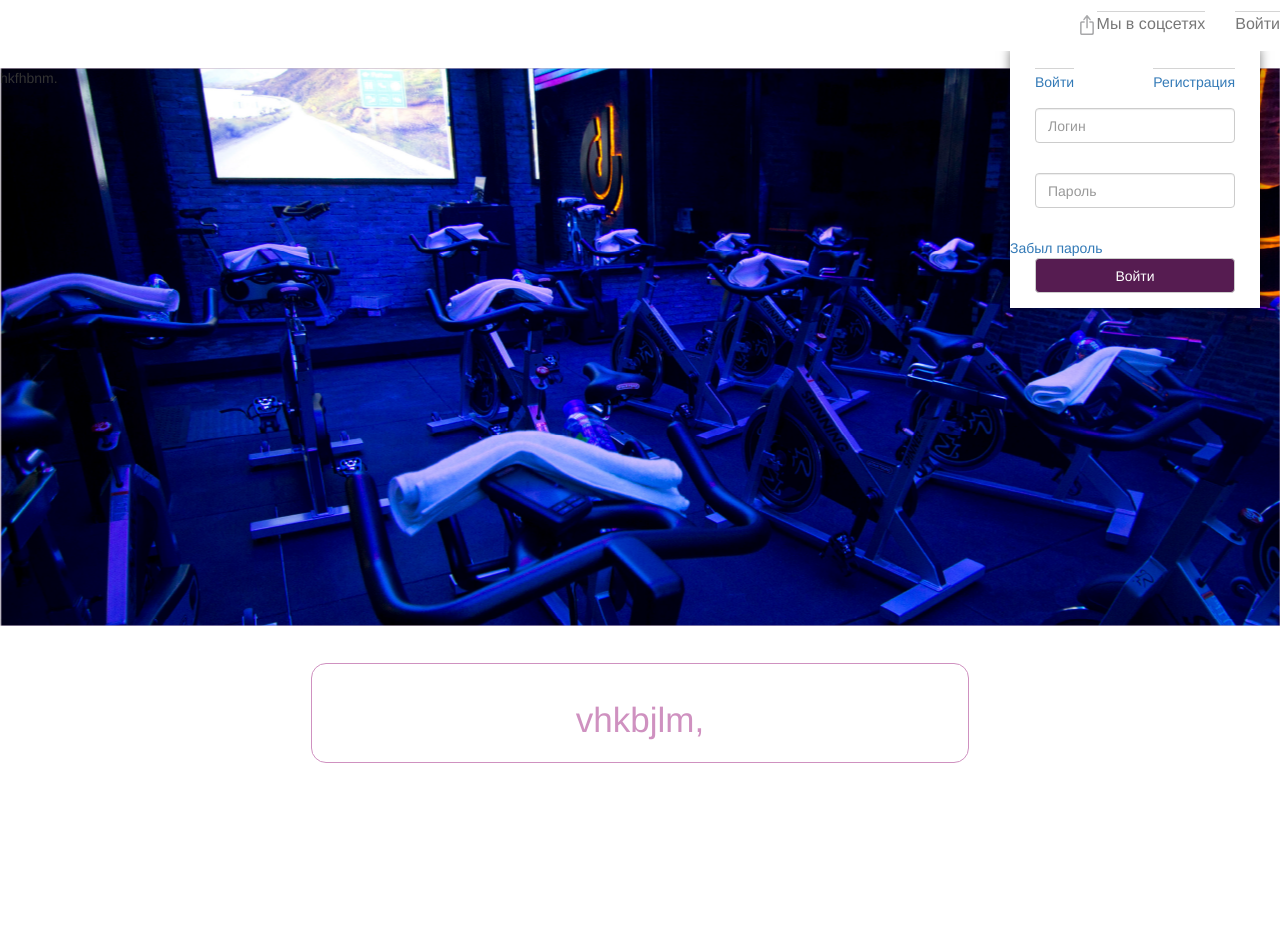
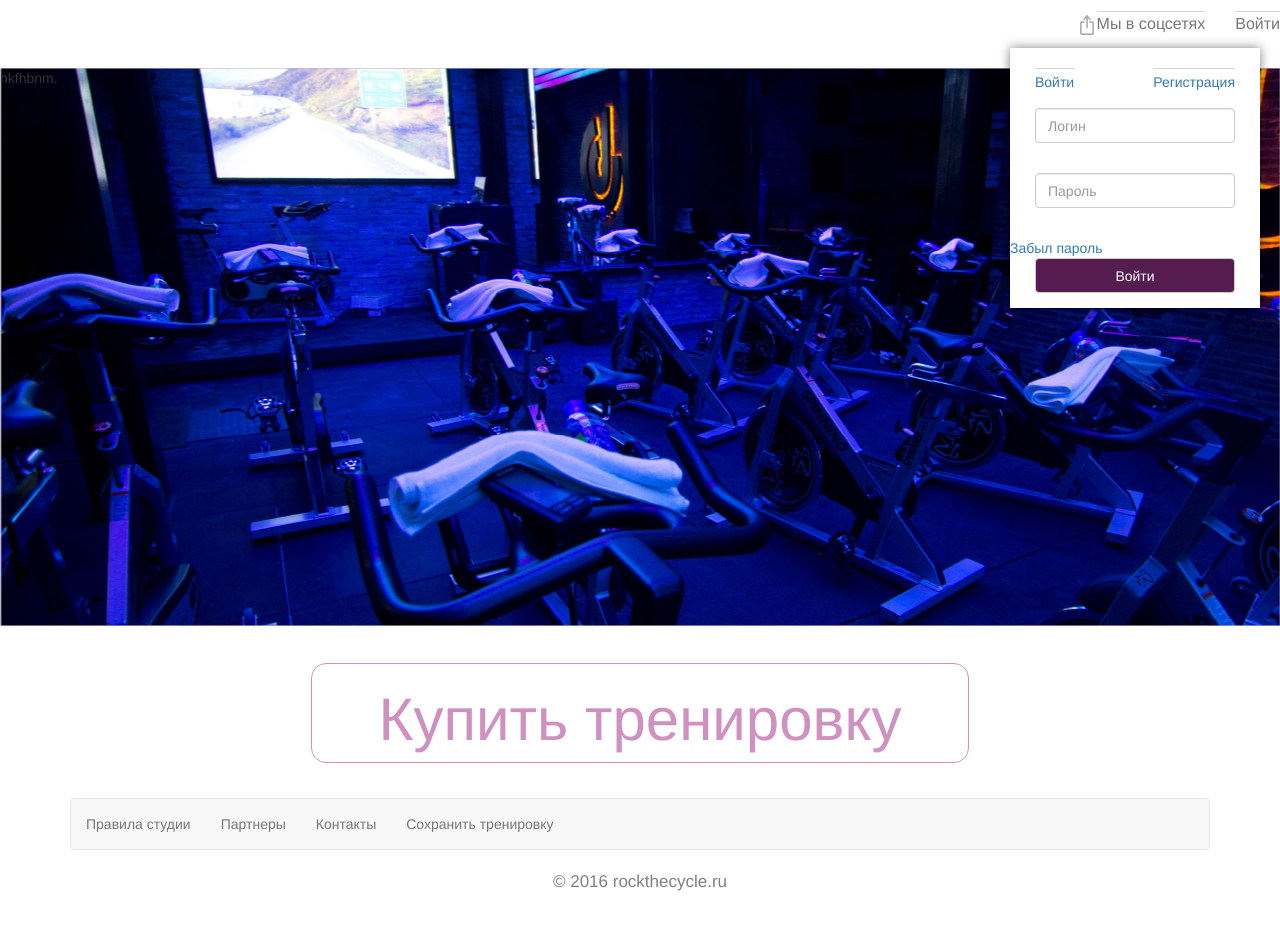
Before and after one commit to Becksy7/Cycles, a plain HTML site: page index.html in a window 1280 px wide. Shown: the part 132-1076 px from the top of the page. Before the commit the page ends 930 px from the top, so only its background shows below. Drawn offline with Linux system fonts and the light colour scheme.

Commit message:
Add footer

```diff
--- a/index.html
+++ b/index.html
@@ -7,13 +7,16 @@
 </head>
 <body>
 <div class="wrapper">
+
     <header class="header">
+
         <div class="container">
-            <nav class="navbar navbar-default navbar-fixed-top" role="navigation">
+            <!--Объявление самой панели меню-->
+            <nav class="navbar navbar-default navbar-fixed-top" role="navigation" id="collapse-group">
 
                 <div class="navbar-header">
-                    <button type="button" class="navbar-toggle" data-toggle="collapse" data-target="#collapse"
-                            aria-expanded="false">
+                    <button type="button" class="navbar-toggle" data-toggle="collapse" data-target="#menu-collapse"
+                            aria-expanded="false" data-parent="#collapse-group" href="#menu-collapse">
                         <span class="sr-only">Toggle navigation</span>
                         <span class="icon-bar"></span>
                         <span class="icon-bar"></span>
@@ -23,12 +26,12 @@
                     </button>
                     <a class="navbar-brand" href="#"><img src="images/rockcycle-logo.png"></a>
                     <button type="button" class="navbar-toggle" data-toggle="collapse" data-target="#login-collapse"
-                            aria-expanded="false">
+                            aria-expanded="false" data-parent="#collapse-group" href="#login-collapse">
                         <span class="sr-only">Toggle navigation</span>
                         <span><img src="images/23.svg" height="20" width="20"></span>
                     </button>
                 </div>
-                <div class="collapse navbar-collapse" id="collapse">
+                <div class="collapse navbar-collapse" id="menu-collapse">
                     <ul class=" nav navbar-nav">
                         <li><a href="#"><span>О нас</span></a></li>
                         <li><a href="#"><span>Тренеры</span></a></li>
@@ -42,12 +45,16 @@
                     <ul class=" nav navbar-nav navbar-right">
                         <li><a href="#"><img src="images/rty.svg" height="20" width="20"><span>Мы в соцсетях</span></a>
                         </li>
-                        <li><a class="btn-link" href="#"><span>Войти</span></a></li>
+
+                        <!--Кнопка показа формы входа-->
+                        <li><a class="btn-link" href="#login-form" data-toggle="collapse" data-target="#login-form"><span>Войти</span></a></li>
+
                     </ul>
                 </div>
             </nav>
         </div>
-        <form class="login-form">
+        <!--Форма входа, которая должна прятаться-->
+        <form class="login-form" id="login-form" class="collapse">
             <div class="login-form__header">
                 <a href="#">Войти</a>
                <a href="#">Регистрация</a>
@@ -57,15 +64,28 @@
             <a href="#">Забыл пароль</a>
             <button type="submit" class="btn btn-default">Войти</button>
         </form>
+
+
     </header>
+
 
     <main>
         <section></section>
         <div class="slider">hkfhbnm.</div>
-<div class="btn button-promo">vhkbjlm,</div>
     </main>
-    <footer class="main-footer">
-        <div class="container"></div>
+    <footer class="footer">
+        <div class="container">
+            <div class="btn button-promo">Купить тренировку</div>
+            <nav class="navbar navbar-default" role="navigation">
+                <ul class=" nav navbar-nav">
+                    <li><a href="#">Правила студии</a></li>
+                    <li><a href="#">Партнеры</a></li>
+                    <li><a href="#">Контакты</a></li>
+                    <li><a href="#">Сохранить тренировку</a></li>
+                </ul>
+                </nav>
+            <span class="copyright">&#169; 2016  rockthecycle.ru </span>
+        </div>
     </footer>
 </div>
 <script src="js/jquery-1.12.3.min.js"></script>
--- a/less/client-buttons.less
+++ b/less/client-buttons.less
@@ -5,6 +5,7 @@
   border-radius: 0;
   background-color: @btn-base-bg;
   border-color: #b66b97;
+  font-family: @base-font-family;
   color: @white;
   font-size: 20px;
   line-height: 60px;
@@ -59,7 +60,8 @@
     border-color: @btn-promo-base-color;
     border-radius: 15px;
     color: @btn-promo-base-color;
-    font-size: 35px;
+    font-size: 60px;
+    font-weight: 100;
     &:hover {
       background-color: @btn-promo-base-color;
       color: @white;
--- /dev/null
+++ b/less/footer.less
@@ -0,0 +1,17 @@
+.footer {
+  background-color: @white;
+  height: 140px;
+  text-align: center;
+}
+.copyright {
+  display: block;
+  text-align: center;
+  font-size: 17px;
+  margin: 20px auto 50px;
+  color: @gray;
+  @media (max-width: 767px) {
+    text-align: left;
+    padding-left: 5%;
+    font-size: 30px;
+  }
+}
--- a/less/general.less
+++ b/less/general.less
@@ -1,3 +1,6 @@
+*, *:before, *:after {
+  .box-sizing( border-box );
+}
 .wrapper {
   max-width: 1600px;
   margin: 0 auto;
--- a/less/header.less
+++ b/less/header.less
@@ -24,6 +24,7 @@
     height: 260px;
     background-color: @white;
     position: absolute;
+    z-index: 10000;
     right: 20px;
     top: 80px;
     box-shadow: 0 0 10px rgba(0, 0, 0, 0.5);
--- a/less/main.less
+++ b/less/main.less
@@ -6,3 +6,4 @@
 @import "header";
 @import "slider";
 @import "client-buttons";
+@import "footer";
--- a/less/variables.less
+++ b/less/variables.less
@@ -1,3 +1,4 @@
+@base-font-family: 'Roboto', sans-serif;;
 @base-font-size: 14px;
 @white: #ffffff;
 @gray: #808080;
```
Also changed, not shown: css/main.css.
